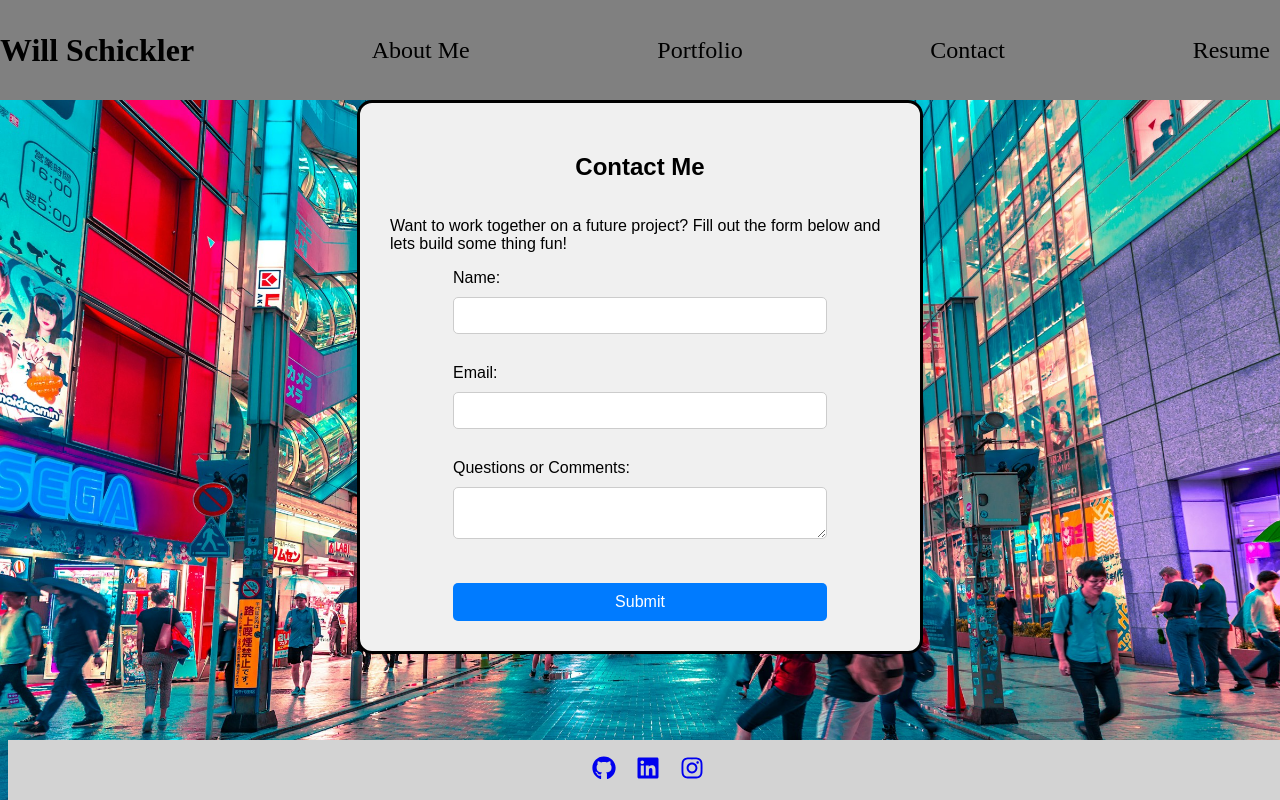
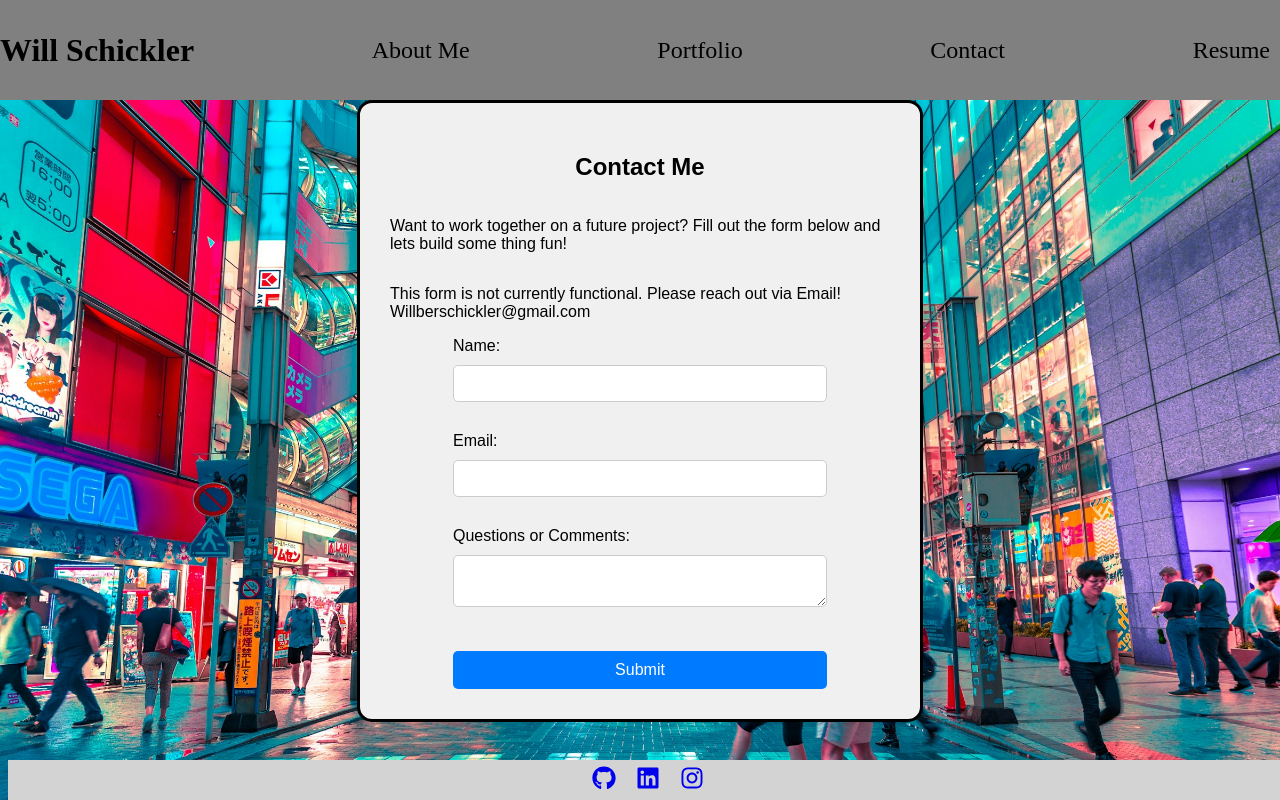
Before and after one commit to willber10/PortfolioV2, a React (Vite) app: page /contact in a window 1280 px wide. Built offline with nearby package versions, Linux system fonts and the light colour scheme.

Commit message:
updated contact form to show that it is not functional, shrunk footer a little

```diff
--- a/src/Contact.jsx
+++ b/src/Contact.jsx
@@ -52,6 +52,7 @@ const Contact = () => {
         <div style={formContainerStyle}>
           <h2>Contact Me</h2>
           <p>Want to work together on a future project? Fill out the form below and lets build some thing fun!</p>
+          <p>This form is not currently functional. Please reach out via Email! Willberschickler@gmail.com</p>
           <form onSubmit={handleSubmit}>
             <div style={formFieldStyle}>
               <label>
--- a/src/Footer.jsx
+++ b/src/Footer.jsx
@@ -7,7 +7,8 @@ const Footer = () => {
     justifyContent: 'center',
     position: 'fixed',
     alignItems: 'center',
-    height: '60px',
+    height: '40px',
+    width: '100%',
     backgroundColor: 'lightgrey',
     color: 'black',
     bottom: 0,
```
